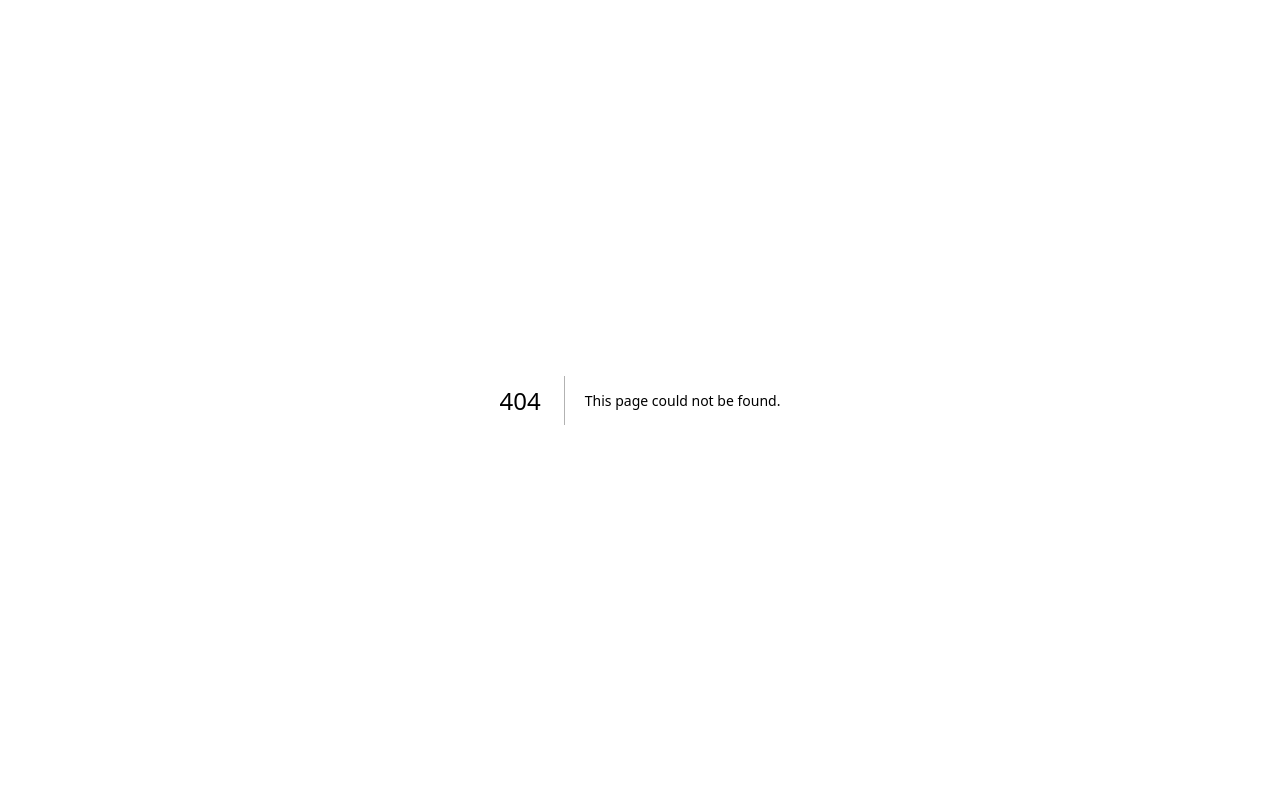
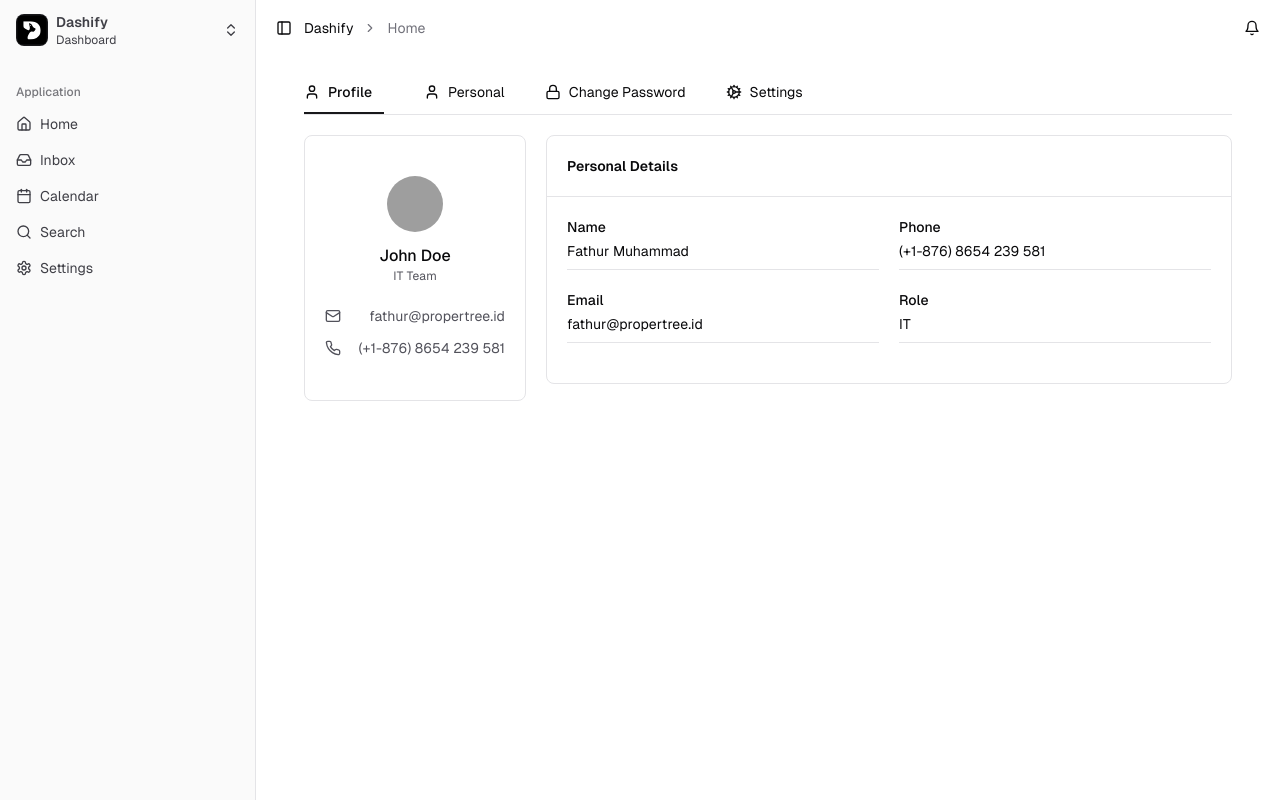
Before and after one commit to fatmuh/dashify, a Next.js app: page /profile in a window 1280 px wide. Before the commit this address had no page. Built offline with nearby package versions, Linux system fonts and the light colour scheme; grey boxes are pictures that could not be loaded.

Commit message:
Profile page

```diff
--- a/package.json
+++ b/package.json
@@ -9,6 +9,7 @@
     "lint": "next lint"
   },
   "dependencies": {
+    "@radix-ui/react-avatar": "^1.1.1",
     "@radix-ui/react-dialog": "^1.1.2",
     "@radix-ui/react-dropdown-menu": "^2.1.2",
     "@radix-ui/react-separator": "^1.1.0",
--- /dev/null
+++ b/src/app/(dashboard)/profile/page.jsx
@@ -0,0 +1,101 @@
+"use client";
+
+import React from "react";
+import { Card } from "@/components/ui/card";
+import { Cog, Lock, Mail, Phone, User } from "lucide-react";
+import { Avatar, AvatarFallback, AvatarImage } from "@/components/ui/avatar";
+import Link from "next/link";
+
+export default function ProfilePage() {
+  return (
+    <>
+      <Card className="rounded-md w-full max-w-none shadow-none border-none">
+        <div className="flex flex-col w-full pb-5 xl:px-5">
+        <div className="flex items-center gap-10 w-[350px] md:w-full md:overflow-hidden overflow-x-scroll whitespace-nowrap">
+            <Link
+              href="/profile"
+              className="flex items-center text-sm font-medium gap-2 border-b-2 w-20 border-zinc-900 py-2"
+            >
+              <User className="w-4" /> Profile
+            </Link>
+            <Link
+              href="/personal"
+              className="flex items-center text-sm font-normal gap-2 border-b-2 border-transparent"
+            >
+              <User Cog className="w-4" /> Personal
+            </Link>
+            <Link
+              href="/password"
+              className="flex items-center text-sm font-normal gap-2 border-b-2 border-transparent"
+            >
+              <Lock className="w-4" /> Change Password
+            </Link>
+            <Link
+              href="/settings"
+              className="flex items-center text-sm font-normal gap-2 border-b-2 border-transparent"
+            >
+              <Cog className="w-4" /> Settings
+            </Link>
+          </div>
+          <div className="border-b w-full"></div>
+        </div>
+      </Card>
+
+      <div className="grid grid-cols-12 gap-5 xl:gap-0">
+        <div className="col-span-12 xl:col-span-3">
+          <Card className="rounded-lg shadow-none xl:ml-5">
+            <div className="flex flex-col w-full py-10 px-5 gap-5">
+              <div className="flex flex-col justify-center items-center gap-3">
+                <Avatar className="w-14 h-14">
+                  <AvatarImage src="https://github.com/shadcn.png" />
+                  <AvatarFallback>CN</AvatarFallback>
+                </Avatar>
+
+                <div className="flex flex-col text-center">
+                  <h2 className="font-medium">John Doe</h2>
+                  <h2 className="text-xs font-normal text-zinc-600">IT Team</h2>
+                </div>
+              </div>
+              <div className="flex flex-col gap-2 text-zinc-600 mx-20 md:mx-32 lg:mx-56 xl:mx-0">
+                <div className="flex items-center justify-between">
+                  <Mail className="w-4" />
+                  <span className="text-sm">fathur@propertree.id</span>
+                </div>
+                <div className="flex items-center justify-between">
+                  <Phone className="w-4" />
+                  <span className="text-sm">(+1-876) 8654 239 581</span>
+                </div>
+              </div>
+            </div>
+          </Card>
+        </div>
+        <div className="col-span-12 xl:col-span-9">
+          <Card className="rounded-lg shadow-none xl:mx-5">
+            <div className="flex flex-col w-full py-5 pb-10 gap-5">
+              <div className="text-sm font-semibold px-5">Personal Details</div>
+              <div className="border-b"></div>
+              <div className="grid grid-cols-2 px-5 gap-5">
+                <div className="flex flex-col gap-1 border-b pb-2">
+                  <span className="text-sm font-medium">Name</span>
+                  <span className="text-sm">Fathur Muhammad</span>
+                </div>
+                <div className="flex flex-col gap-1 border-b pb-2">
+                  <span className="text-sm font-medium">Phone</span>
+                  <span className="text-sm">(+1-876) 8654 239 581</span>
+                </div>
+                <div className="flex flex-col gap-1 border-b pb-2">
+                  <span className="text-sm font-medium">Email</span>
+                  <span className="text-sm">fathur@propertree.id</span>
+                </div>
+                <div className="flex flex-col gap-1 border-b pb-2">
+                  <span className="text-sm font-medium">Role</span>
+                  <span className="text-sm">IT</span>
+                </div>
+              </div>
+            </div>
+          </Card>
+        </div>
+      </div>
+    </>
+  );
+}
--- a/src/components/app-sidebar.jsx
+++ b/src/components/app-sidebar.jsx
@@ -37,6 +37,7 @@ import {
 import { useState } from "react";
 import { usePathname } from "next/navigation";
 import Image from "next/image";
+import Link from "next/link";
 
 // Menu items.
 const items = [
@@ -78,12 +79,18 @@ export function AppSidebar() {
           <DropdownMenu onOpenChange={(open) => setIsOpen(open)}>
             <DropdownMenuTrigger asChild className="cursor-pointer">
               <div
-                className={`py-1 flex justify-between items-center px-2 rounded-xl cursor-pointer hover:bg-zinc-100 ${isOpen ? "bg-zinc-100" : ""
-                  }`}
+                className={`py-1 flex justify-between items-center px-2 rounded-xl cursor-pointer hover:bg-zinc-100 ${
+                  isOpen ? "bg-zinc-100" : ""
+                }`}
               >
                 <div className="flex items-center gap-2">
                   <div className="flex justify-center items-center w-8 h-8 bg-zinc-900 rounded-lg">
-                    <Image src="/favicon.svg" width={30} height={30} alt="Dashify" />
+                    <Image
+                      src="/favicon.svg"
+                      width={30}
+                      height={30}
+                      alt="Dashify"
+                    />
                   </div>
                   <div className="flex flex-col">
                     <h4 className="font-semibold text-sm">Dashify</h4>
@@ -95,16 +102,16 @@ export function AppSidebar() {
                 </div>
               </div>
             </DropdownMenuTrigger>
-            <DropdownMenuContent
-              className="md:mt-2 w-56 font-[family-name:var(--font-geist-sans)]"
-            >
+            <DropdownMenuContent className="md:mt-2 w-56 font-[family-name:var(--font-geist-sans)]">
               <DropdownMenuLabel>My Account</DropdownMenuLabel>
               <DropdownMenuSeparator />
               <DropdownMenuGroup>
-                <DropdownMenuItem>
-                  Profile
-                  <DropdownMenuShortcut>⇧⌘P</DropdownMenuShortcut>
-                </DropdownMenuItem>
+                <Link href="/profile">
+                  <DropdownMenuItem className="cursor-pointer">
+                    Profile
+                    <DropdownMenuShortcut>⇧⌘P</DropdownMenuShortcut>
+                  </DropdownMenuItem>
+                </Link>
                 <DropdownMenuItem>
                   Billing
                   <DropdownMenuShortcut>⌘B</DropdownMenuShortcut>
@@ -156,10 +163,10 @@ export function AppSidebar() {
               {items.map((item) => (
                 <SidebarMenuItem key={item.title}>
                   <SidebarMenuButton asChild isActive={pathname === item.url}>
-                    <a href={item.url}>
+                    <Link href={item.url}>
                       <item.icon />
                       <span>{item.title}</span>
-                    </a>
+                    </Link>
                   </SidebarMenuButton>
                 </SidebarMenuItem>
               ))}
--- /dev/null
+++ b/src/components/ui/avatar.jsx
@@ -0,0 +1,35 @@
+"use client"
+
+import * as React from "react"
+import * as AvatarPrimitive from "@radix-ui/react-avatar"
+
+import { cn } from "@/lib/utils"
+
+const Avatar = React.forwardRef(({ className, ...props }, ref) => (
+  <AvatarPrimitive.Root
+    ref={ref}
+    className={cn("relative flex h-10 w-10 shrink-0 overflow-hidden rounded-full", className)}
+    {...props} />
+))
+Avatar.displayName = AvatarPrimitive.Root.displayName
+
+const AvatarImage = React.forwardRef(({ className, ...props }, ref) => (
+  <AvatarPrimitive.Image
+    ref={ref}
+    className={cn("aspect-square h-full w-full", className)}
+    {...props} />
+))
+AvatarImage.displayName = AvatarPrimitive.Image.displayName
+
+const AvatarFallback = React.forwardRef(({ className, ...props }, ref) => (
+  <AvatarPrimitive.Fallback
+    ref={ref}
+    className={cn(
+      "flex h-full w-full items-center justify-center rounded-full bg-muted",
+      className
+    )}
+    {...props} />
+))
+AvatarFallback.displayName = AvatarPrimitive.Fallback.displayName
+
+export { Avatar, AvatarImage, AvatarFallback }
```
Also changed, not shown: 1 other file (tests, documents, lock files or other folders).
